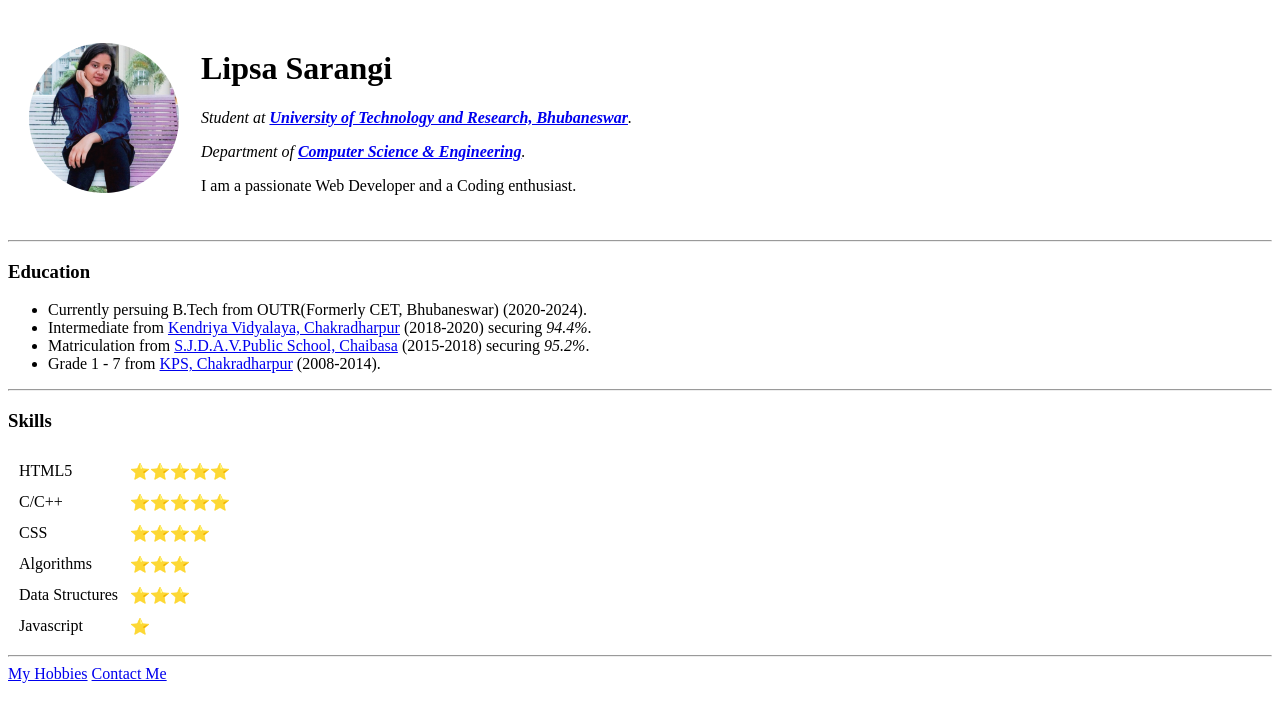
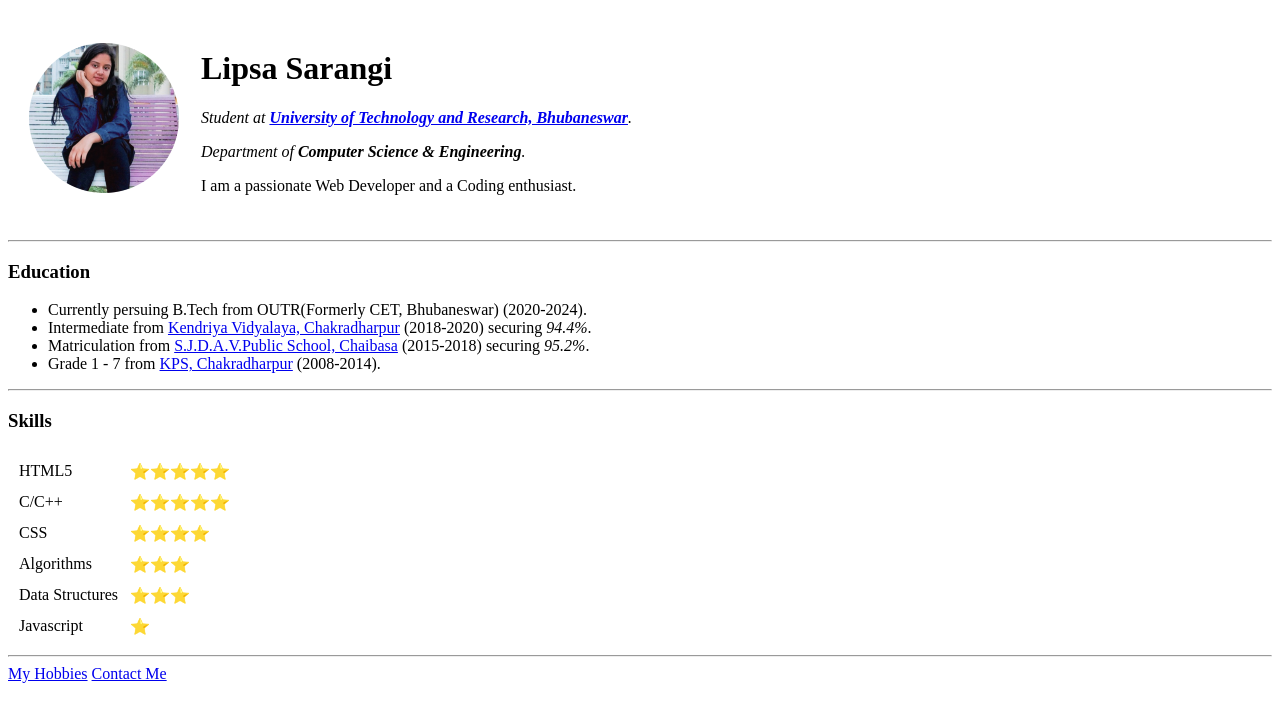
Before and after one commit to LipsaSarangi/cv, a plain HTML site: page index.html in a window 1280 px wide. Drawn offline with Linux system fonts and the light colour scheme.

Commit message:
Update index.html

```diff
--- a/index.html
+++ b/index.html
@@ -12,7 +12,7 @@
             <td><img src="lipsa-modified.png" alt="Lipsa Profile Picture"></td>
             <td><h1>Lipsa Sarangi</h1>
                 <p><em>Student at <strong><a href="https://www.cet.edu.in/">University of Technology and Research, Bhubaneswar</a></strong>.</em></p>
-                <p><em>Department of <strong><a href="https://www.cet.edu.in/computer_science_engineering.php">Computer Science & Engineering</a></strong>.</em></p>
+                <p><em>Department of <strong>Computer Science & Engineering</strong>.</em></p>
                 <p>I am a passionate Web Developer and a Coding enthusiast</a>.</p></td>
         </tr>
     </table>
```
